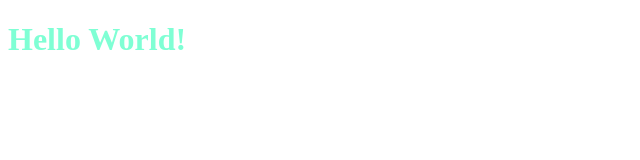
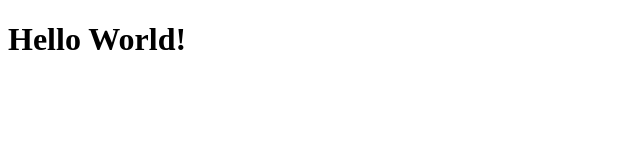
Before and after one commit to bigyanphobia/Frontend-ninja, a plain HTML site: page index.html in a window 1280 px wide. Shown: the whole page, without its empty margins (0-640 px from the left). Drawn offline with Linux system fonts and the light colour scheme.

Commit message:
changed h1 color to black

```diff
--- a/css/app.scss
+++ b/css/app.scss
@@ -1 +1 @@
-h1{color:aquamarine;}
+h1{color:#000;}
```
Also changed, not shown: css/app.css, 1 other file.
